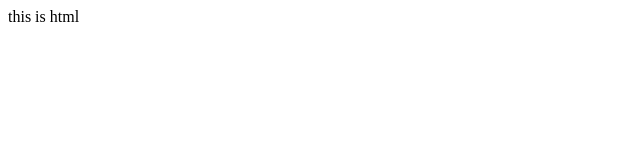
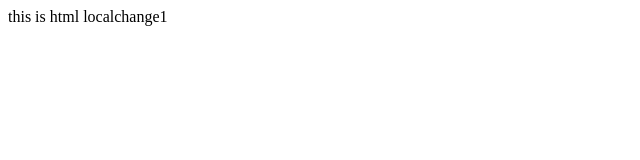
Before and after one commit to strongBaby/damonrep, a plain HTML site: page index.html in a window 1280 px wide. Shown: the whole page, without its empty margins (0-640 px from the left). Drawn offline with Linux system fonts and the light colour scheme.

Commit message:
index.html localchange

```diff
--- a/index.html
+++ b/index.html
@@ -1 +1 @@
-<div>this is html</div>
+<div>this is html localchange1</div>
```
